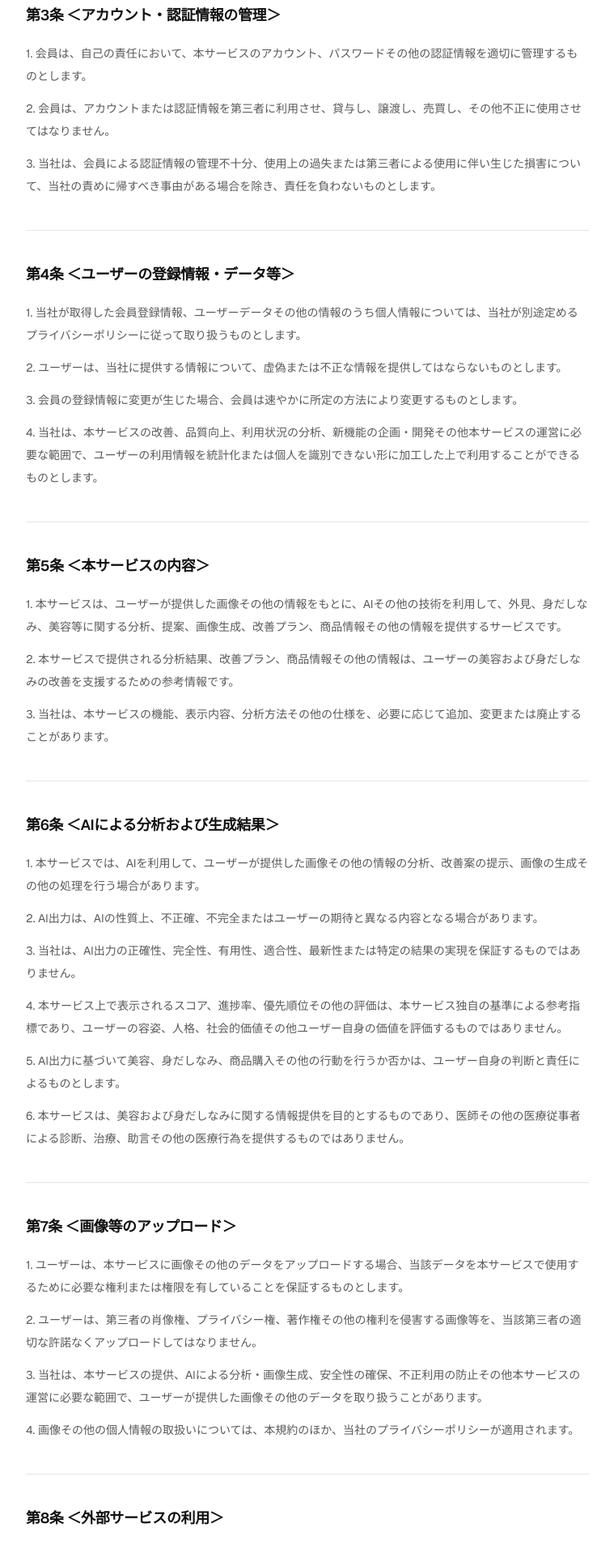
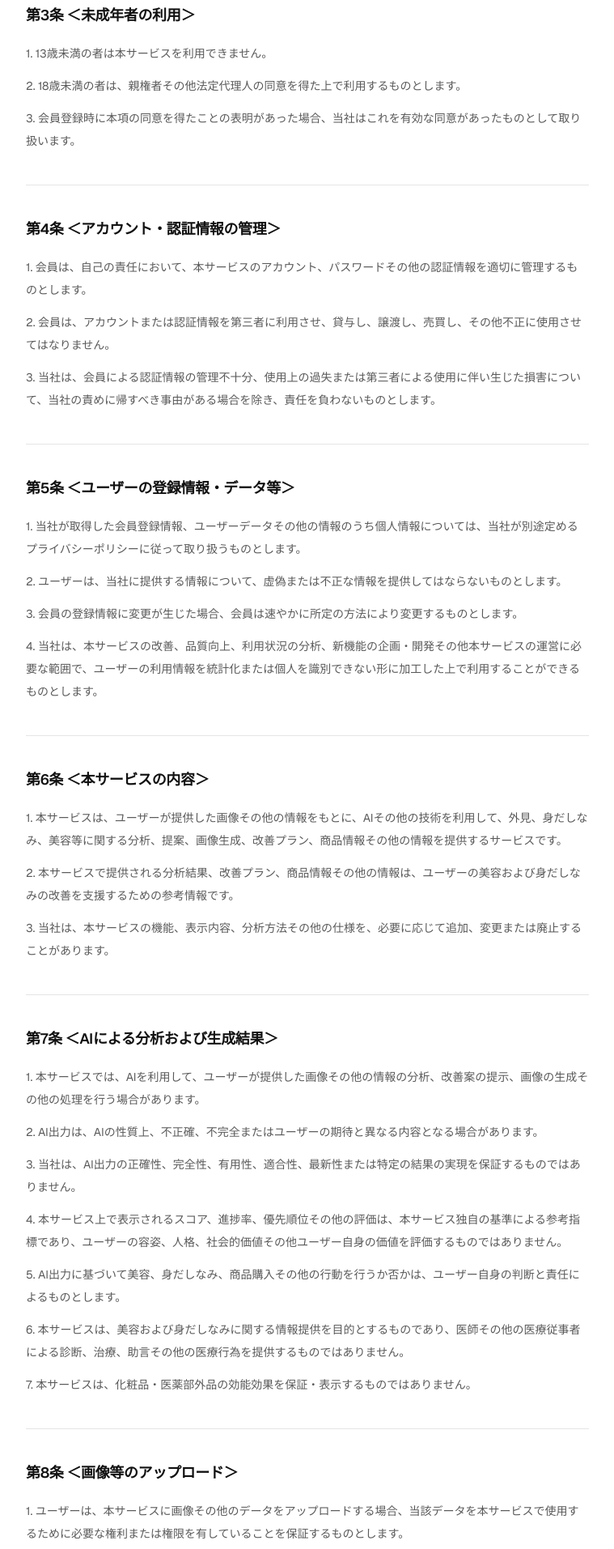
Before and after one commit to mori10tech/akanuke-ai, a Next.js app: page /terms in a window 1280 px wide. Shown: the part 1020-2933 px from the top of the page at 81% size, without its empty margins (260-1019 px from the left). Built offline with nearby package versions, Linux system fonts and the light colour scheme.

Commit message:
対応: 法務指摘に基づき利用規約を改定

```diff
--- a/app/terms/page.tsx
+++ b/app/terms/page.tsx
@@ -42,7 +42,23 @@ const sections = [
     ),
   },
   {
-    title: "第3条 ＜アカウント・認証情報の管理＞",
+    title: "第3条 ＜未成年者の利用＞",
+    content: (
+      <>
+        <p>
+          1. 13歳未満の者は本サービスを利用できません。
+        </p>
+        <p>
+          2. 18歳未満の者は、親権者その他法定代理人の同意を得た上で利用するものとします。
+        </p>
+        <p>
+          3. 会員登録時に本項の同意を得たことの表明があった場合、当社はこれを有効な同意があったものとして取り扱います。
+        </p>
+      </>
+    ),
+  },
+  {
+    title: "第4条 ＜アカウント・認証情報の管理＞",
     content: (
       <>
         <p>
@@ -58,7 +74,7 @@ const sections = [
     ),
   },
   {
-    title: "第4条 ＜ユーザーの登録情報・データ等＞",
+    title: "第5条 ＜ユーザーの登録情報・データ等＞",
     content: (
       <>
         <p>
@@ -77,7 +93,7 @@ const sections = [
     ),
   },
   {
-    title: "第5条 ＜本サービスの内容＞",
+    title: "第6条 ＜本サービスの内容＞",
     content: (
       <>
         <p>
@@ -93,7 +109,7 @@ const sections = [
     ),
   },
   {
-    title: "第6条 ＜AIによる分析および生成結果＞",
+    title: "第7条 ＜AIによる分析および生成結果＞",
     content: (
       <>
         <p>
@@ -114,11 +130,14 @@ const sections = [
         <p>
           6. 本サービスは、美容および身だしなみに関する情報提供を目的とするものであり、医師その他の医療従事者による診断、治療、助言その他の医療行為を提供するものではありません。
         </p>
+        <p>
+          7. 本サービスは、化粧品・医薬部外品の効能効果を保証・表示するものではありません。
+        </p>
       </>
     ),
   },
   {
-    title: "第7条 ＜画像等のアップロード＞",
+    title: "第8条 ＜画像等のアップロード＞",
     content: (
       <>
         <p>
@@ -137,7 +156,7 @@ const sections = [
     ),
   },
   {
-    title: "第8条 ＜外部サービスの利用＞",
+    title: "第9条 ＜外部サービスの利用＞",
     content: (
       <>
         <p>
@@ -153,7 +172,7 @@ const sections = [
     ),
   },
   {
-    title: "第9条 ＜商品・サービスの紹介および広告＞",
+    title: "第10条 ＜商品・サービスの紹介および広告＞",
     content: (
       <>
         <p>
@@ -172,7 +191,7 @@ const sections = [
     ),
   },
   {
-    title: "第10条 ＜私的使用の範囲外の利用禁止＞",
+    title: "第11条 ＜私的使用の範囲外の利用禁止＞",
     content: (
       <p>
         ユーザーは、当社が承認した場合を除き、本サービスを通じて入手した文章、画像、デザインその他のコンテンツを、法令上認められる範囲を超えて複製、転載、配布、販売その他の方法により利用してはならないものとします。
@@ -180,7 +199,7 @@ const sections = [
     ),
   },
   {
-    title: "第11条 ＜禁止事項＞",
+    title: "第12条 ＜禁止事項＞",
     content: (
       <ol className="list-decimal space-y-2 pl-5">
         <li>公序良俗に反する行為</li>
@@ -214,7 +233,7 @@ const sections = [
     ),
   },
   {
-    title: "第12条 ＜利用資格の停止・抹消＞",
+    title: "第13条 ＜利用資格の停止・抹消＞",
     content: (
       <>
         <p>
@@ -226,11 +245,14 @@ const sections = [
           <li>アカウントまたは本サービスを不正に使用した場合</li>
           <li>その他当社が本サービスの利用を継続させることが不適切と合理的に判断した場合</li>
         </ol>
+        <p>
+          2. 前項に基づく措置によりユーザーに生じた損害について、当社は責任を負わないものとします。ただし、当社の責めに帰すべき事由による場合その他法令上当社が責任を負う場合を除きます。
+        </p>
       </>
     ),
   },
   {
-    title: "第13条 ＜退会＞",
+    title: "第14条 ＜退会＞",
     content: (
       <>
         <p>
@@ -246,7 +268,7 @@ const sections = [
     ),
   },
   {
-    title: "第14条 ＜規約の変更＞",
+    title: "第15条 ＜規約の変更＞",
     content: (
       <>
         <p>
@@ -259,7 +281,7 @@ const sections = [
     ),
   },
   {
-    title: "第15条 ＜サービスの中断、停止＞",
+    title: "第16条 ＜サービスの中断、停止＞",
     content: (
       <>
         <p>
@@ -276,7 +298,7 @@ const sections = [
     ),
   },
   {
-    title: "第16条 ＜サービス内容の変更、終了＞",
+    title: "第17条 ＜サービス内容の変更、終了＞",
     content: (
       <>
         <p>
@@ -292,7 +314,7 @@ const sections = [
     ),
   },
   {
-    title: "第17条 ＜免責＞",
+    title: "第18条 ＜免責＞",
     content: (
       <>
         <p>
@@ -317,7 +339,7 @@ const sections = [
     ),
   },
   {
-    title: "第18条 ＜本サービス提供について＞",
+    title: "第19条 ＜本サービス提供について＞",
     content: (
       <>
         <p>
@@ -336,7 +358,7 @@ const sections = [
     ),
   },
   {
-    title: "第19条 ＜個人情報等の取扱い＞",
+    title: "第20条 ＜個人情報等の取扱い＞",
     content: (
       <>
         <p>
@@ -349,7 +371,7 @@ const sections = [
     ),
   },
   {
-    title: "第20条 ＜準拠法および裁判管轄＞",
+    title: "第21条 ＜準拠法および裁判管轄＞",
     content: (
       <>
         <p>
@@ -411,7 +433,7 @@ export default function TermsPage() {
 
         <div className="mt-4 border-t border-black/10 pt-8">
           <p className="text-[13px] leading-7 text-black/50">
-            制定日：2026年○月○日
+            制定日：2026年9月1日
           </p>
 
           <p className="mt-1 text-[13px] leading-7 text-black/50">
```
